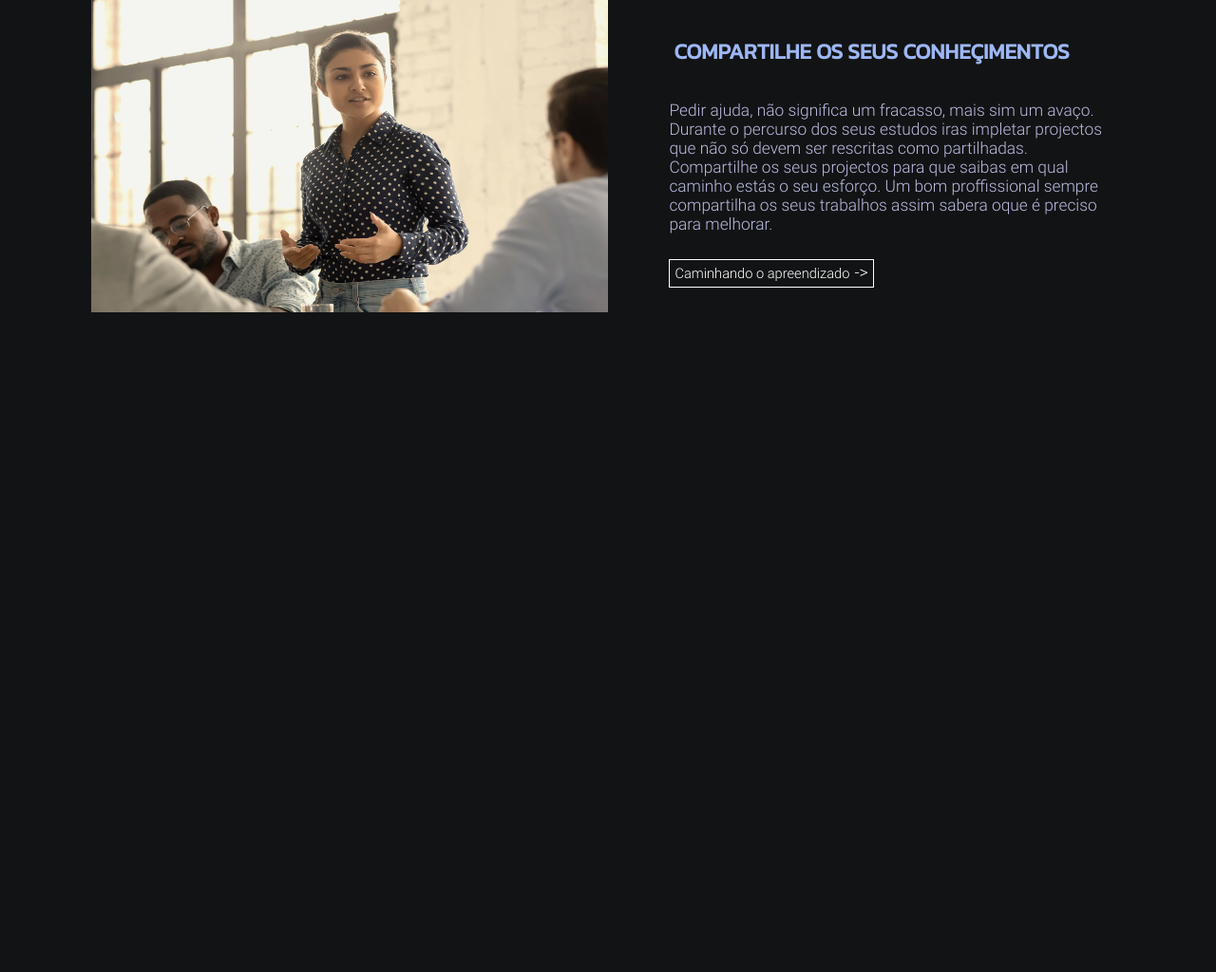
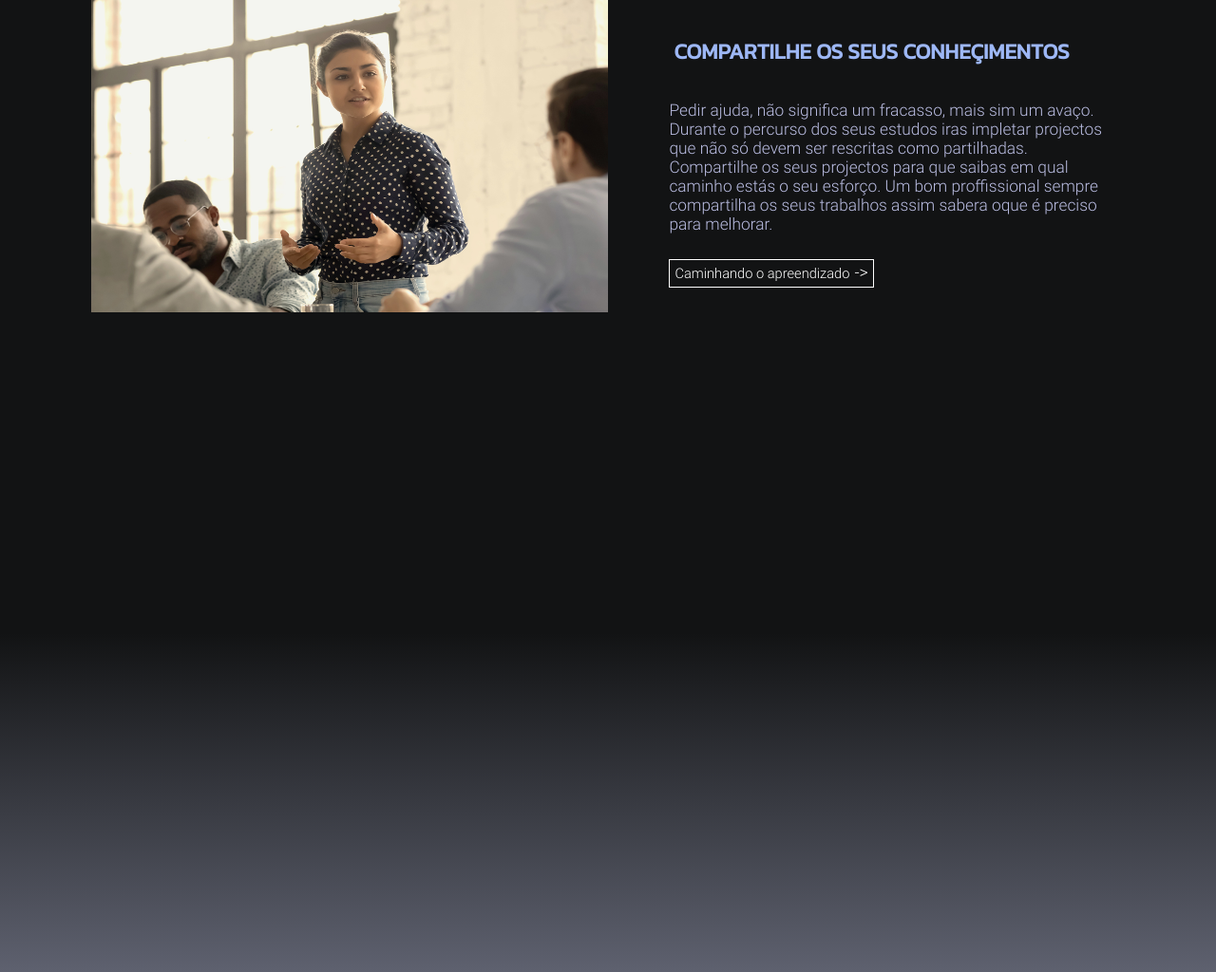
Before and after one commit to Rosalio26/projectos, a PHP site: page / in a window 1280 px wide. Shown: the part 3962-4986 px from the top of the page at 95% size. Before the commit the page ends 4291 px from the top, so only its background shows below. Run offline with PHP 8.4, Linux system fonts and the light colour scheme.

Commit message:
res#1501

```diff
--- a/caracol/index.html
+++ b/caracol/index.html
@@ -310,6 +310,14 @@
                     </div>
                 </div>
             </div>
+            <div class="windows">
+                <div class="col-movwin">
+                    <div class="cl-wn"></div>
+                    <div class="cl-wn"></div>
+                    <div class="cl-wn"></div>
+                    <div class="cl-wn"></div>
+                </div>
+            </div>
         </div>
     </main>
 
--- a/caracol/style/index_style.css
+++ b/caracol/style/index_style.css
@@ -729,6 +729,12 @@ header > .sticky_1 > .svgs > .svg-stick_1 {
     padding-left: 5px;
 }
 
+.windows {
+    background-image: linear-gradient(to bottom, transparent 40%, #5e616f);
+    width: 100vw;
+    height: 70vh;
+    margin-top: 100px;
+}
 
 /*TEMPORARIO*/
 .itm-hdd {
```
